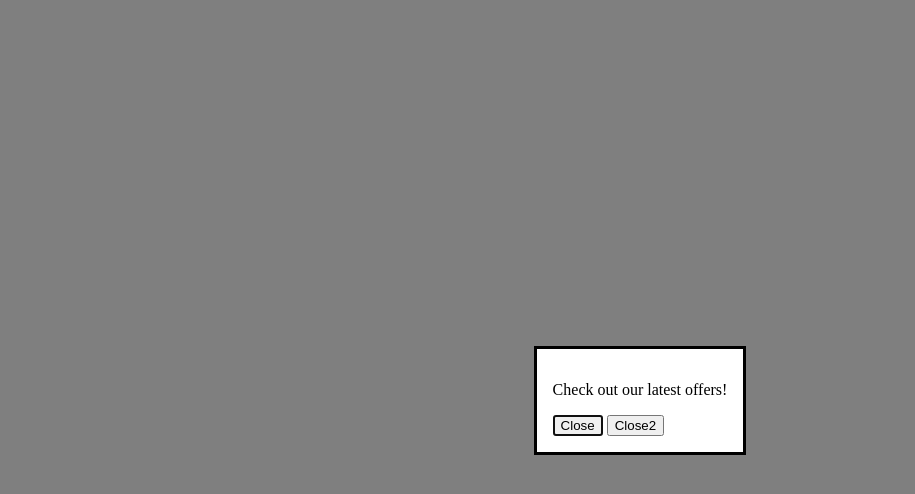
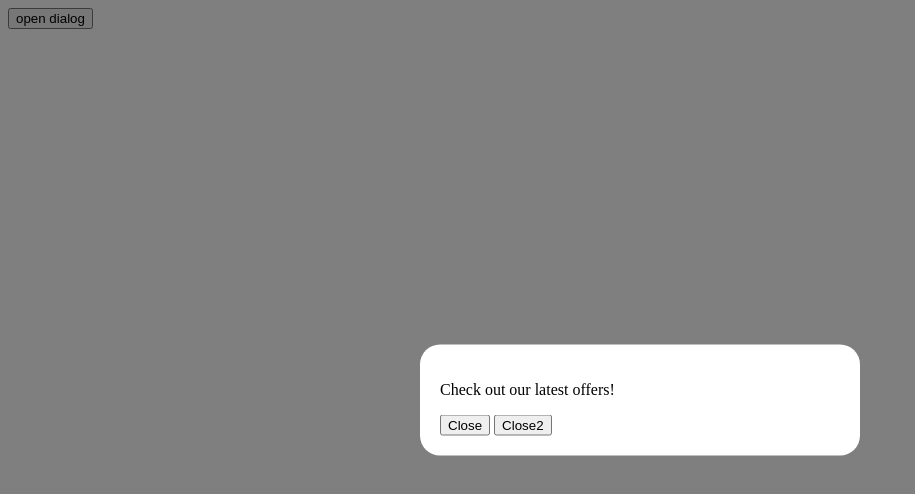
Before and after one commit to BD-Danielle/WebAPI, a plain HTML site: page HTMLDialogElement/showModal-GeneratedByAI-no-style-tag-v1.1.0.html in a window 1280 px wide. Shown: the whole page, without its empty margins (0-915 px from the left). Drawn offline with Linux system fonts and the light colour scheme.

Commit message:
Add dialog styling and improve dialog handling
- Added setDialogStyles method to CustomDialog class to apply default styles to the dialog.
- Updated the constructor to call setDialogStyles method.
- Ensured dialog content is displayed when dialog is shown and hidden when dialog is closed.
- Added CSS styling for the form element within the HTML to improve its appearance.
- Modified HTML to include an open dialog button and refactored the script to show the dialog when the button is clicked.

```diff
--- a/HTMLDialogElement/js/es6.custom.dialog.js
+++ b/HTMLDialogElement/js/es6.custom.dialog.js
@@ -9,11 +9,23 @@ class CustomDialog {
     this.dialog.appendChild(this.dialogContent);
     document.body.appendChild(this.dialog);
 
+    this.setDialogStyles();
     if (options.backdropStyle) {
       this.setBackdropStyle(options.backdropStyle);
     }
 
     this.initializeEvents(options.closeButtonSelectors);
+  }
+
+  setDialogStyles() {
+    Object.assign(this.dialog.style, {
+      all: 'unset',
+      width: '100%',
+      position: 'fixed',
+      top: '50%',
+      left: '50%',
+      transform: 'translate(-50%, -50%)'
+    });
   }
 
   setBackdropStyle(style) {
@@ -28,10 +40,12 @@ class CustomDialog {
 
   showDialog() {
     this.dialog.showModal();
+    this.dialogContent.style.display = 'block';
   }
 
   closeDialog() {
     this.dialog.close();
+    this.dialogContent.style.display = 'none';
   }
 
   initializeEvents(closeButtonSelectors) {
--- a/HTMLDialogElement/showModal-GeneratedByAI-no-style-tag-v1.1.0.html
+++ b/HTMLDialogElement/showModal-GeneratedByAI-no-style-tag-v1.1.0.html
@@ -6,12 +6,24 @@
   <script src="./js/es6.custom.dialog.js"></script>
   <title>Dynamic Dialog Example</title>
 </head>
+<style type="text/css">
+  .form {
+    max-width: 400px;
+    margin: 20px auto;
+    padding: 20px;
+    border-radius: 20px;
+    background-color: white;
+  }
+</style>
 <body>
   <!-- Example of dynamic content with data-dialog attribute -->
-  <div data-dialog>
-    <p>Check out our latest offers!</p>
-    <button id="closeButton">Close</button>
-    <button id="closeButton2">Close2</button>
+  <button id="openDialog">open dialog</button>
+  <div data-dialog style="display: none;">
+    <div class="form">
+      <p>Check out our latest offers!</p>
+      <button id="closeButton">Close</button>
+      <button id="closeButton2">Close2</button>
+    </div>
   </div>
 
   <script type="text/javascript">
@@ -20,11 +32,10 @@
         backdropStyle: 'background-color: rgba(0.1, 0.1, 0.1, 0.5);',
         closeButtonSelectors: ['#closeButton', '#closeButton2']
       });
-
-      // Example of showing the dialog after 3 seconds
-      setTimeout(() => {
+      openDialog.addEventListener("click", function(){
         myDialog.showDialog();
-      }, 3000);
+      });
+      myDialog.showDialog();
     });
   </script>
 </body>
```
